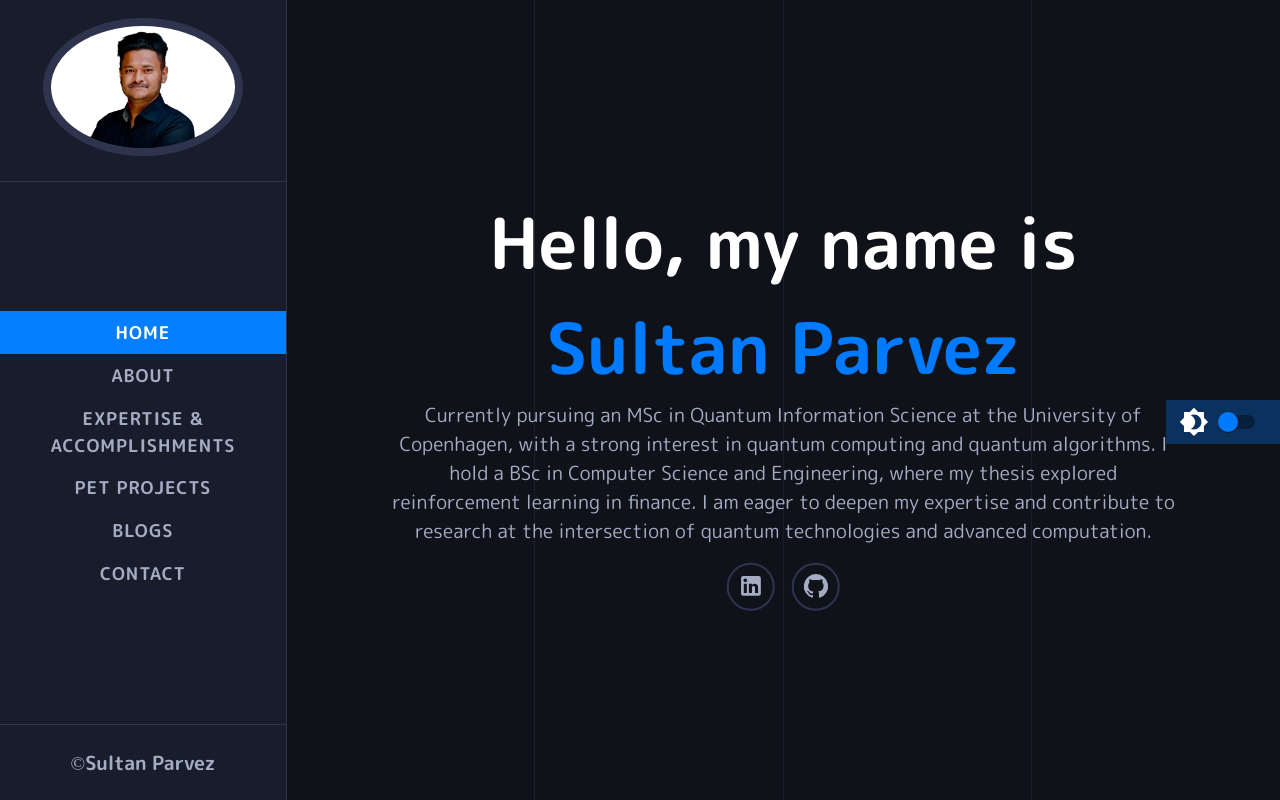
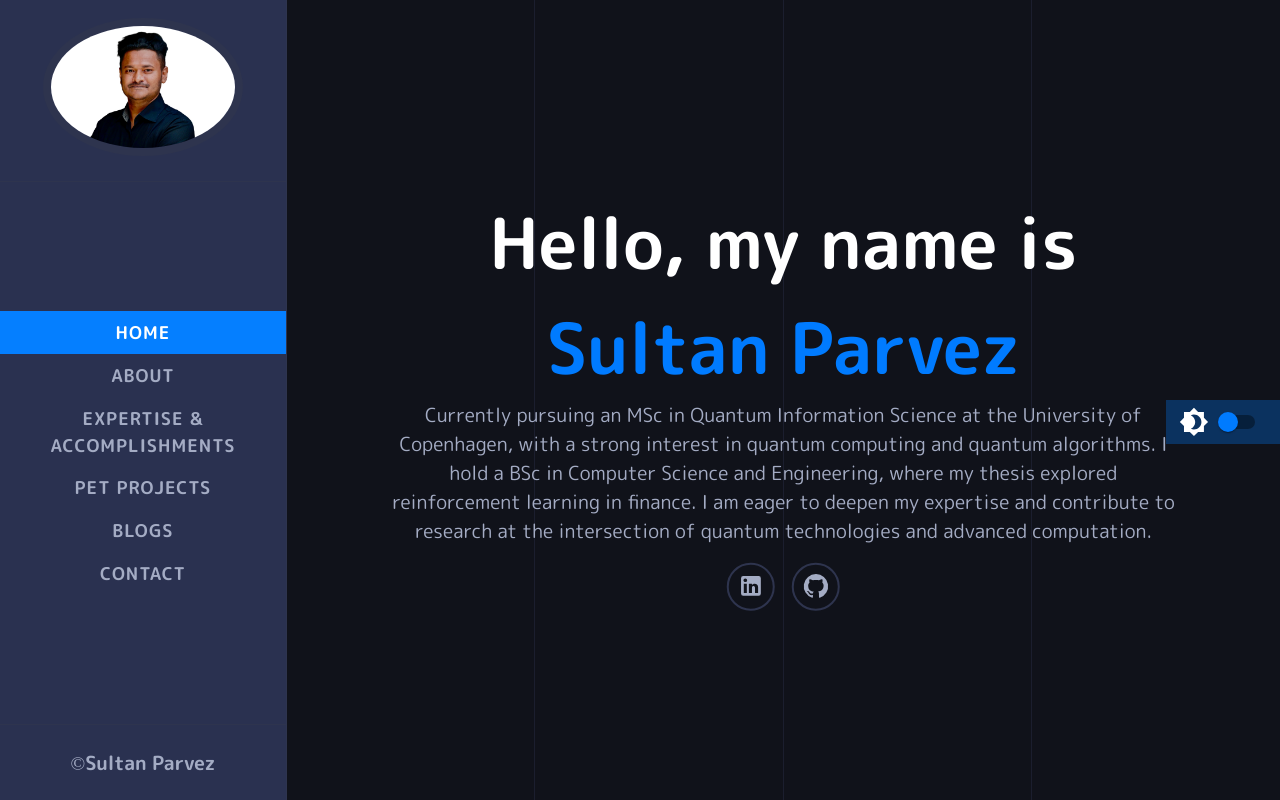
Before and after one commit to sultanparvez/sultan-parvez, a React (Create React App) app: page / in a window 1280 px wide. Built offline with nearby package versions, Linux system fonts and the light colour scheme.

Commit message:
Bug fixes and design change

```diff
--- a/src/styles/GlobalStyle.js
+++ b/src/styles/GlobalStyle.js
@@ -2,26 +2,6 @@
 
 
 const GlobalStyle = createGlobalStyle`
-  /* :root{
-      --primary-color: #007bff;
-      --primary-color-light: #057FFF;
-      --secondary-color: #6c757d;
-      --background-dark-color: #10121A;
-      --background-dark-grey: #191D2B;
-      --border-color: #2e344e;
-      --background-light-color: #F1F1F1;
-      --background-light-color-2: rgba(3,127,255,.3);
-      --white-color: #FFF;
-      --font-light-color: #a4acc4;
-      --font-dark-color: #313131;
-      --font-dark-color-2: #151515;
-      --sidebar-dark-color: #191D2B;
-      --scrollbar-bg-color: #383838;
-      --scrollbar-thump-color: #6b6b6b;
-      --scrollbar-track-color: #383838;
-
-  } */
-
   .light-theme {
     --primary-color: #3b6ea6;
     --primary-color-light: #30385e;
@@ -54,7 +34,7 @@
     --font-light-color: #a4acc4;
     --font-dark-color: #313131;
     --font-dark-color-2: #151515;
-    --sidebar-dark-color: #191D2B;
+    --sidebar-dark-color: #2a3150;
     --scrollbar-bg-color: #383838;
     --scrollbar-thump-color: #6b6b6b;
     --scrollbar-track-color: #383838;
@@ -66,10 +46,8 @@
     box-sizing: border-box;
     list-style: none;
     text-decoration: none;
-    //font-family: 'Nunito', sans-serif;
     font-family: 'M PLUS Rounded 1c', sans-serif;
     font-size: 1.1rem;
-
   }
 
   body {
@@ -135,8 +113,7 @@
     margin-bottom: 4rem;
   }
 
-
-  //Floting Toggler
+  //Floating Toggler
   .light-dark-mode {
     position: fixed;
     right: 0;
@@ -180,12 +157,6 @@
       display: block;
     }
   }
-
-
-  //Global Media Queries
-
-
-
 `;
 
 export default GlobalStyle;
```
